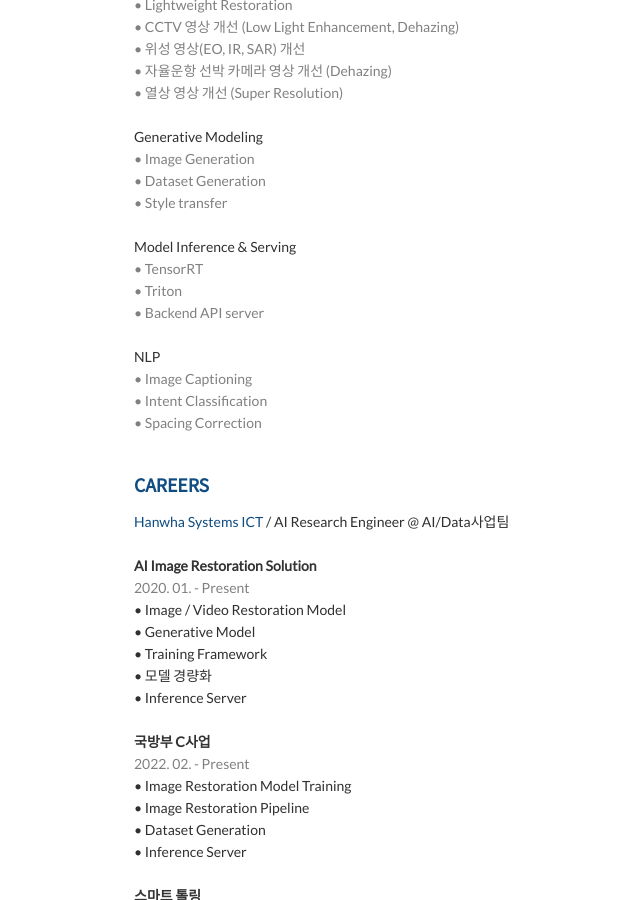
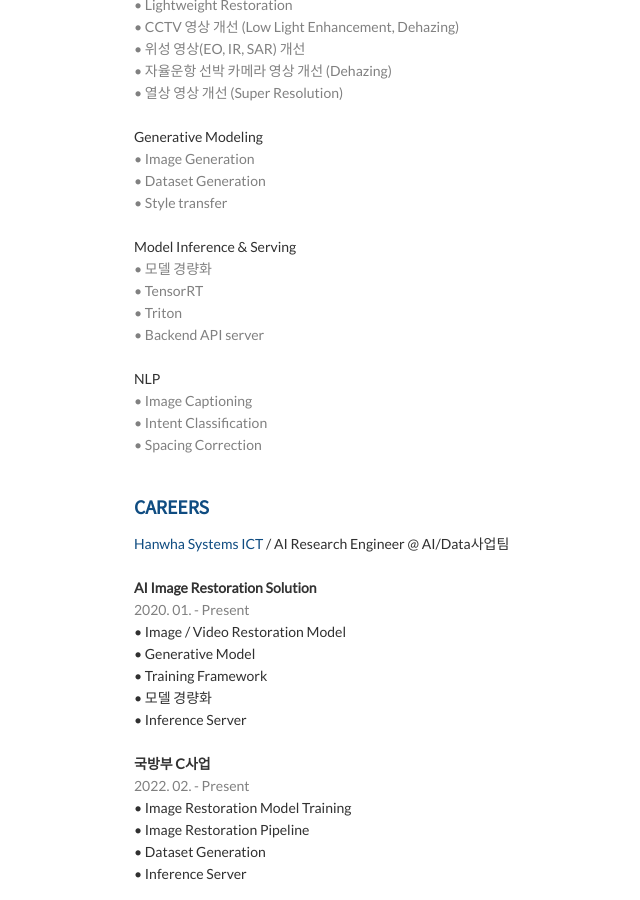
Before and after one commit to K-I-M-J-I-N/K-I-M-J-I-N.github.io, a Jekyll site: the page built from index.html, in a window 1280 px wide and 900 px high, scrolled down 425 px. Shown: the whole window, without its empty margins (226-866 px from the left). Built offline with Jekyll 4.4.1, drawn with Linux system fonts in a browser that asks for light colours; nearby versions of some CDN libraries; the list of posts is cut into pages by our own code.

Commit message:
Update skills.html

```diff
--- a/_includes/skills.html
+++ b/_includes/skills.html
@@ -22,6 +22,7 @@
         <br/>
         <header>
             Model Inference & Serving<br/>
+            <span>&bull; 모델 경량화</span><br/>
             <span>&bull; TensorRT</span><br/>
             <span>&bull; Triton</span><br/>
             <span>&bull; Backend API server</span><br/>
```
